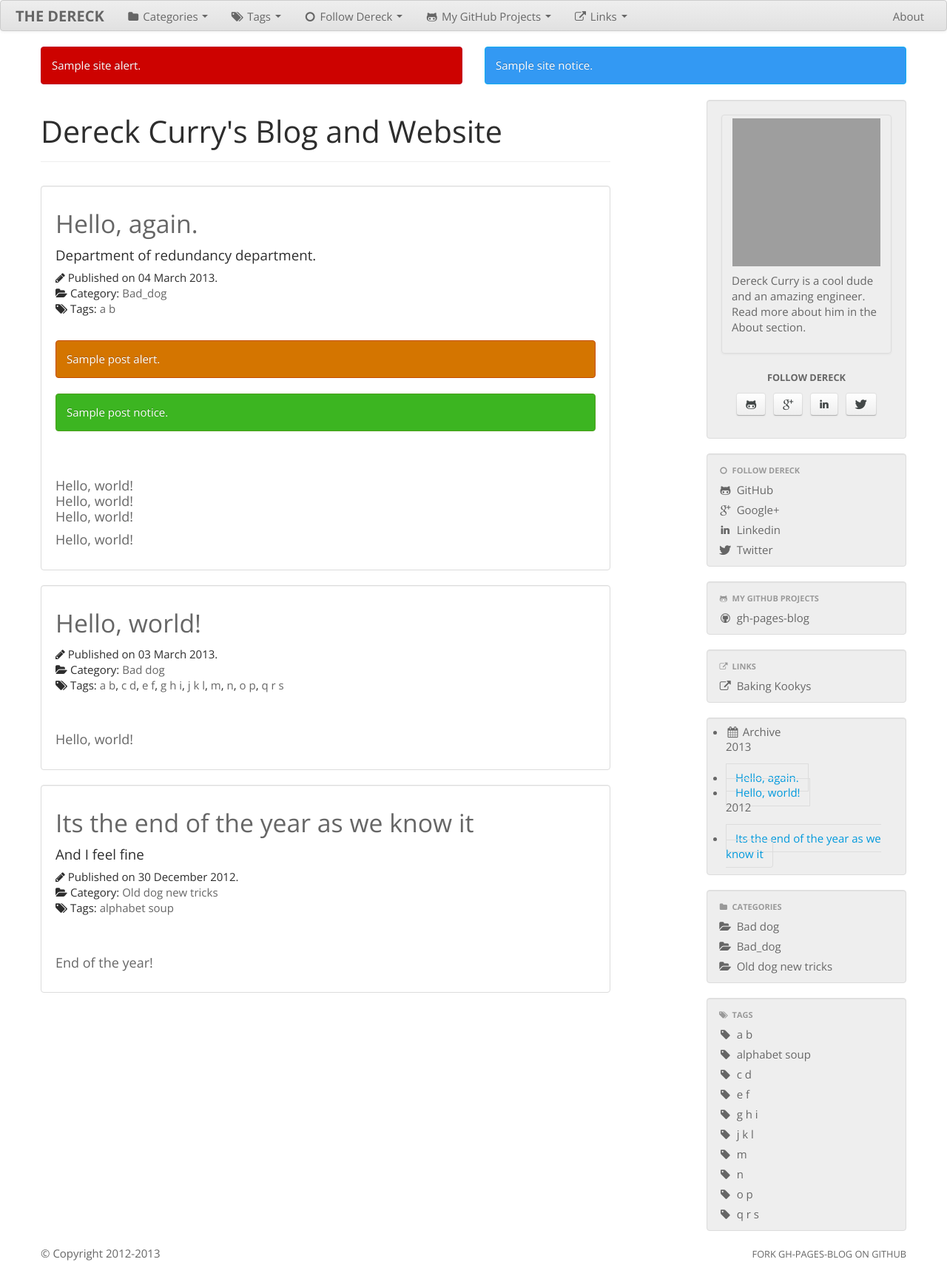
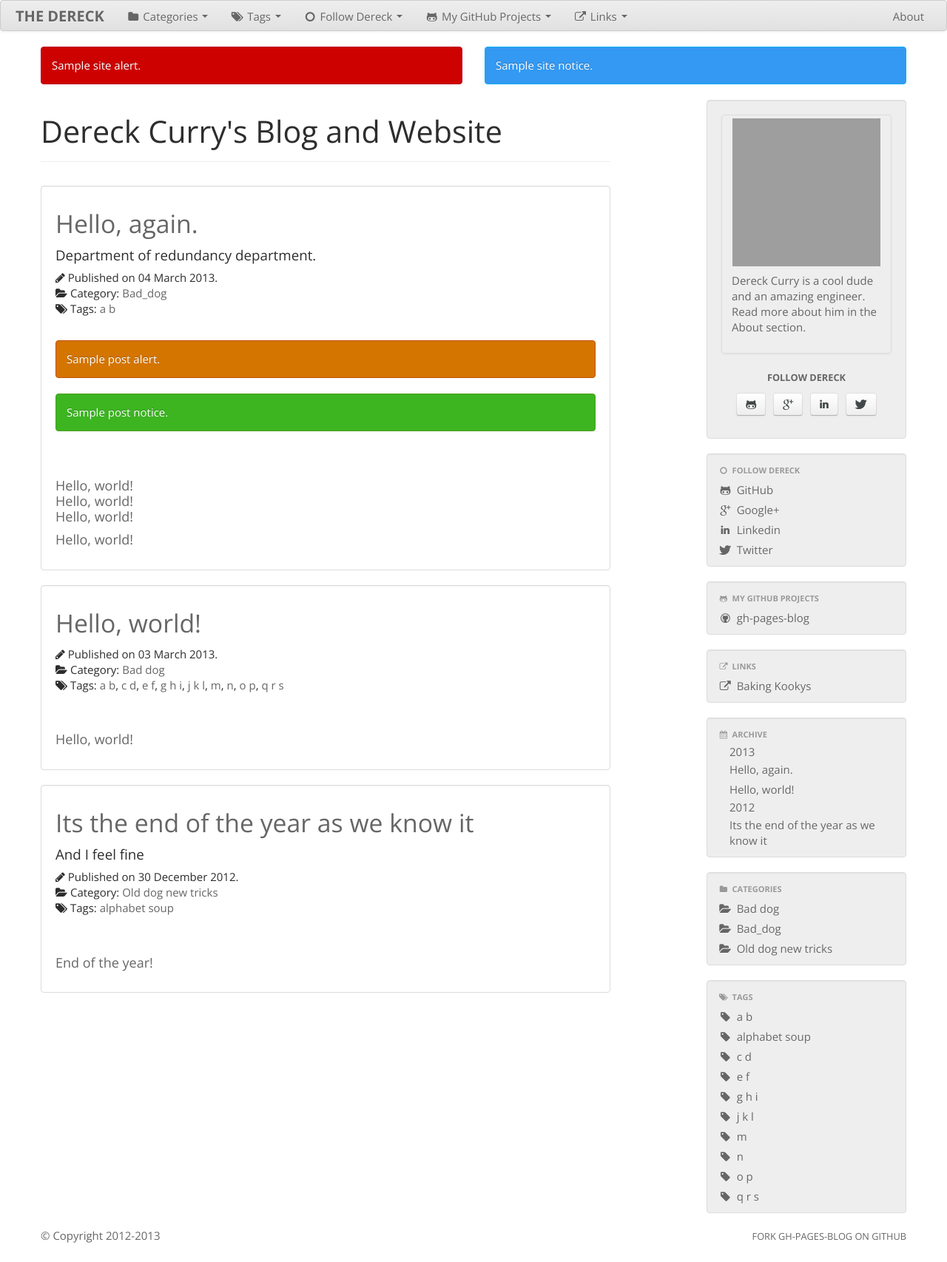
Before and after one commit to thedereck/thedereck.github.com, a Jekyll site: the page built from index.html, in a window 1280 px wide. Shown: the whole page at 74% size. Built offline with Jekyll 4.4.1, drawn with Linux system fonts in a browser that asks for light colours; after the commit the page ends 1682 px from its top, so only the background shows below that; grey boxes are pictures that could not be loaded.

Commit message:
Changes to archive navlist

```diff
--- a/_includes/body/sections/navlists/archive.html
+++ b/_includes/body/sections/navlists/archive.html
@@ -2,14 +2,15 @@
 	{% assign navlist_archive_html = null %}
 	{% capture navlist_archive_html %}
 		<div class="well ghpb-well-navlist">
-			<ul class="nav-tabs nav-stacked">
-				<li>
+			<ul class="nav nav-list ghpb-nav-list">
+				<li class="nav-header ghpb-nav-header">
 					{% if site.font_awesome.enabled %}
 						<i class="icon-calendar"></i>
 					{% endif %}
 					Archive
 				</li>
 
+				{% assign navlist_archive_first_year = true %}
 				{% assign navlist_archive_prev_year = '' %}
 				{% for navlist_archive_p in site.posts %}
 					{% assign navlist_archive_year = null %}
@@ -18,9 +19,13 @@
 					{% endcapture %}
 
 					{% if navlist_archive_year != navlist_archive_prev_year %}
-						<ul class="nav nav-tabs nav-stacked">
+						{% if navlist_archive_first_year == true %}
+							{% assign navlist_archive_first_year = false %}
+						{% else %}
+							</ul>
+						{% endif %}
+						<ul class="nav nav-list ghpb-nav-list">
 							{{ navlist_archive_year }}
-						</ul>
 						{% assign navlist_archive_prev_year = navlist_archive_year %}
 					{% endif %}
 
@@ -30,6 +35,7 @@
 						</a>
 					</li>
 				{% endfor %}
+				</ul>
 			</ul>
 		</div>
 	{% endcapture %}
```
